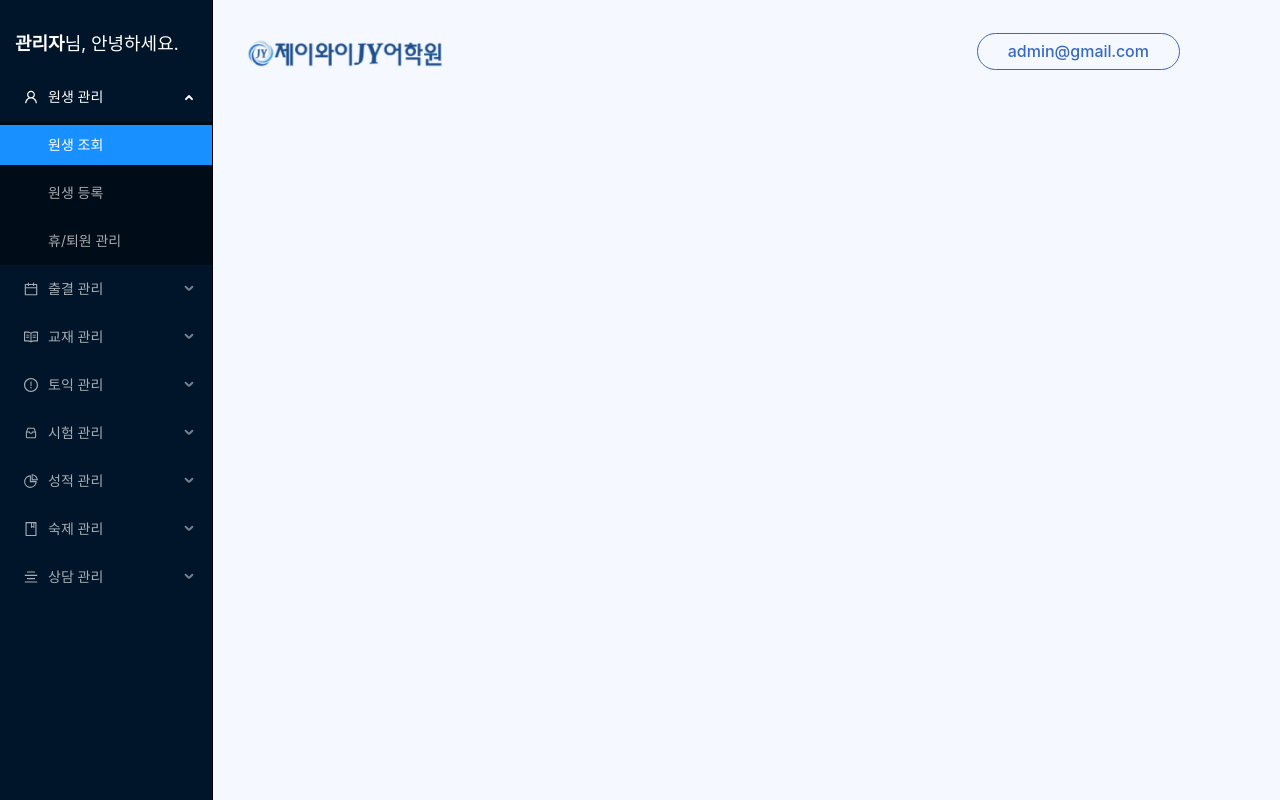
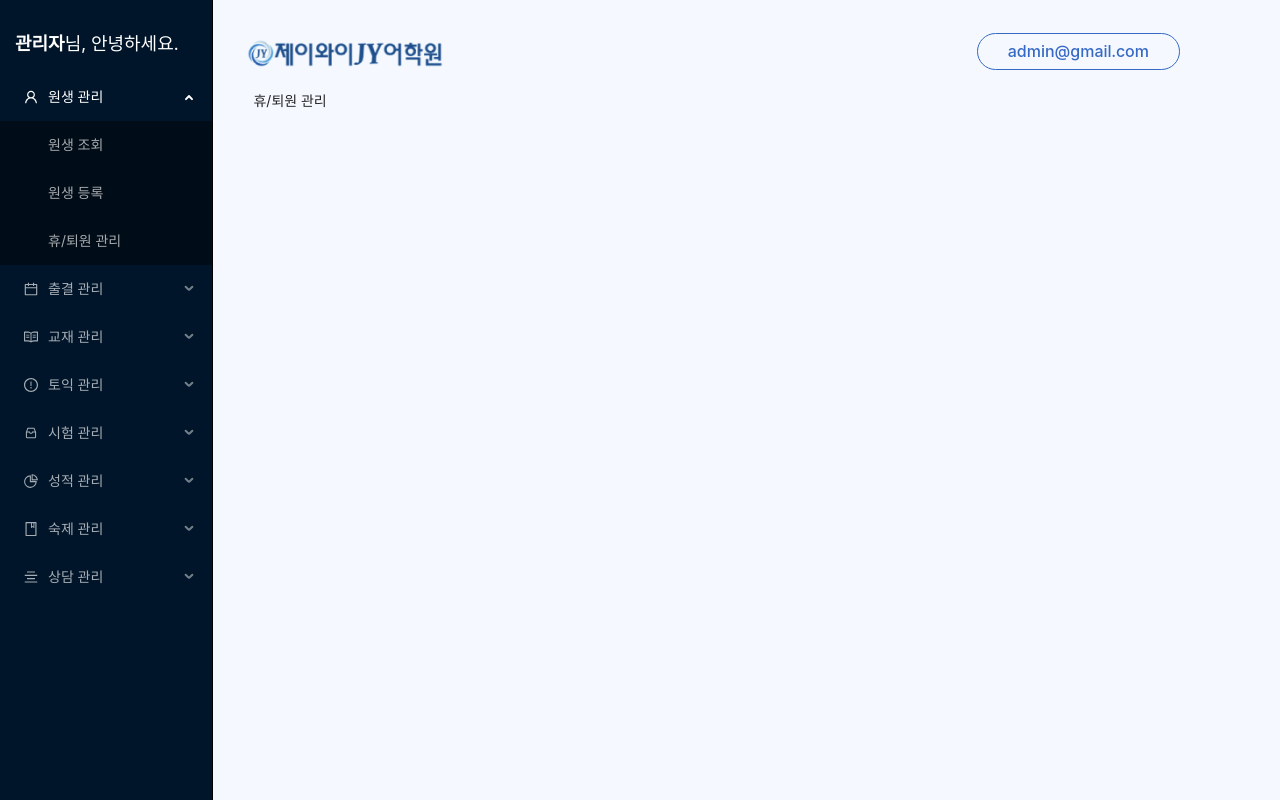
Before and after one commit to ahnseunghwan/jymock, a React (Create React App) app: page /student/rest in a window 1280 px wide. Built offline with nearby package versions, Linux system fonts and the light colour scheme.

Commit message:
Feat : Student 페이지 추가

```diff
--- a/src/index.tsx
+++ b/src/index.tsx
@@ -9,6 +9,9 @@ import 'antd/dist/antd.css';
 import MenuContainer from 'systems/MenuContainer';
 import styled from 'styled-components';
 import UserInfoContainer from 'systems/UserInfoContainer';
+import StudentSearch from 'pages/Student/Search';
+import StudentRest from 'pages/Student/Rest';
+import StudentRegister from 'pages/Student/Register';
 
 const root = ReactDOM.createRoot(
   document.getElementById('root') as HTMLElement
@@ -33,19 +36,22 @@ const ContentRouterContainer = styled.div`
 
 root.render(
   <Provider store={store}>
+    <BrowserRouter>
       <Container>
         <MenuContainer />
         <ContentContainer>
           <UserInfoContainer />
           <ContentRouterContainer>
-          <BrowserRouter>
             <Routes>
               <Route path='/' element={<Main />} />
               <Route path='/exam/toeic' element={<ToeicExam />} />
+              <Route path='/student/register' element={<StudentRegister />} />
+              <Route path='/student/rest' element={<StudentRest />} />
+              <Route path='/student/search' element={<StudentSearch />} />
             </Routes>
-          </BrowserRouter>
           </ContentRouterContainer>
         </ContentContainer>
       </Container>
+    </BrowserRouter>
   </Provider>
 );
--- /dev/null
+++ b/src/pages/Student/Register/index.tsx
@@ -0,0 +1,8 @@
+import React from 'react';
+import { Root } from './styled';
+
+const StudentRegister = () => {
+  return <Root>원생 등록</Root>;
+};
+
+export default StudentRegister;
--- /dev/null
+++ b/src/pages/Student/Register/styled.ts
@@ -0,0 +1,8 @@
+import styled from 'styled-components';
+
+const Root = styled.div`
+  width: 100%;
+  display: flex;
+`;
+
+export { Root };
--- /dev/null
+++ b/src/pages/Student/Rest/index.tsx
@@ -0,0 +1,8 @@
+import React from 'react';
+import { Root } from './styled';
+
+const StudentRest = () => {
+  return <Root>휴/퇴원 관리</Root>;
+};
+
+export default StudentRest;
--- /dev/null
+++ b/src/pages/Student/Rest/styled.ts
@@ -0,0 +1,8 @@
+import styled from 'styled-components';
+
+const Root = styled.div`
+  width: 100%;
+  display: flex;
+`;
+
+export { Root };
--- /dev/null
+++ b/src/pages/Student/Search/index.tsx
@@ -0,0 +1,8 @@
+import React from 'react';
+import { Root } from './styled';
+
+const StudentSearch = () => {
+  return <Root>원생 조회</Root>;
+};
+
+export default StudentSearch;
--- /dev/null
+++ b/src/pages/Student/Search/styled.ts
@@ -0,0 +1,8 @@
+import styled from 'styled-components';
+
+const Root = styled.div`
+  width: 100%;
+  display: flex;
+`;
+
+export { Root };
--- a/src/systems/MenuContainer/index.tsx
+++ b/src/systems/MenuContainer/index.tsx
@@ -13,6 +13,7 @@ import { RootState } from 'features';
 import { selectMenu } from 'features/common/slice';
 import React, { useState } from 'react';
 import { useDispatch, useSelector } from 'react-redux';
+import { useNavigate } from 'react-router-dom';
 import { SelectMenuType } from 'type/common';
 import { Root, TitleContainer, TitleTypo } from './styled';
 
@@ -34,9 +35,9 @@ function getItem(
 
 const items = [
   getItem('원생 관리', 'STUDENT', <UserOutlined />, [
-    getItem('원생 조회', 'STUDENT_1'),
-    getItem('원생 등록', 'STUDENT_2'),
-    getItem('휴/퇴원 관리', 'STUDENT_3'),
+    getItem('원생 조회', '/student/search'),
+    getItem('원생 등록', '/student/rest'),
+    getItem('휴/퇴원 관리', '/student/register'),
   ]),
   getItem('출결 관리', 'ATTENDENCE', <CalendarOutlined />, [
     getItem('출결 조회', 'ATTENDENCE_1'),
@@ -71,6 +72,7 @@ const items = [
 
 const MenuContainer = () => {
   const [select] = useSelector((state: RootState) => [state.common.select]);
+  const navigation = useNavigate();
   const dispatch = useDispatch();
 
   return (
@@ -86,7 +88,7 @@ const MenuContainer = () => {
         mode='inline'
         theme='dark'
         items={items}
-        onClick={(info) => dispatch(selectMenu(info.key as SelectMenuType))}
+        onClick={(info) => navigation(info.key)}
       />
     </Root>
   );
```
Lines whose indentation alone changed are shown as unchanged.
